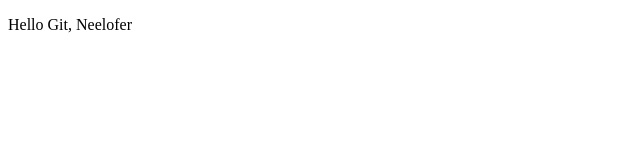
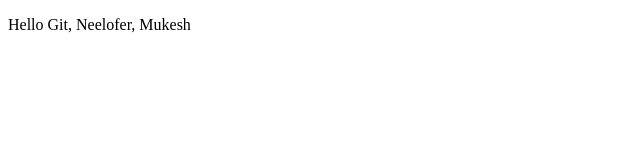
Before and after one commit to zeachco/training-sandbox, a plain HTML site: page index.html in a window 1280 px wide. Shown: the full height of the page, 0-640 px from the left. Drawn offline with Linux system fonts and the light colour scheme.

Commit message:
added mukesh

```diff
--- a/index.html
+++ b/index.html
@@ -6,7 +6,7 @@
   </head>
   <body>
     <p>
-      Hello Git, Neelofer
+      Hello Git, Neelofer, Mukesh
     </p>
   </body>
 </html>
```
